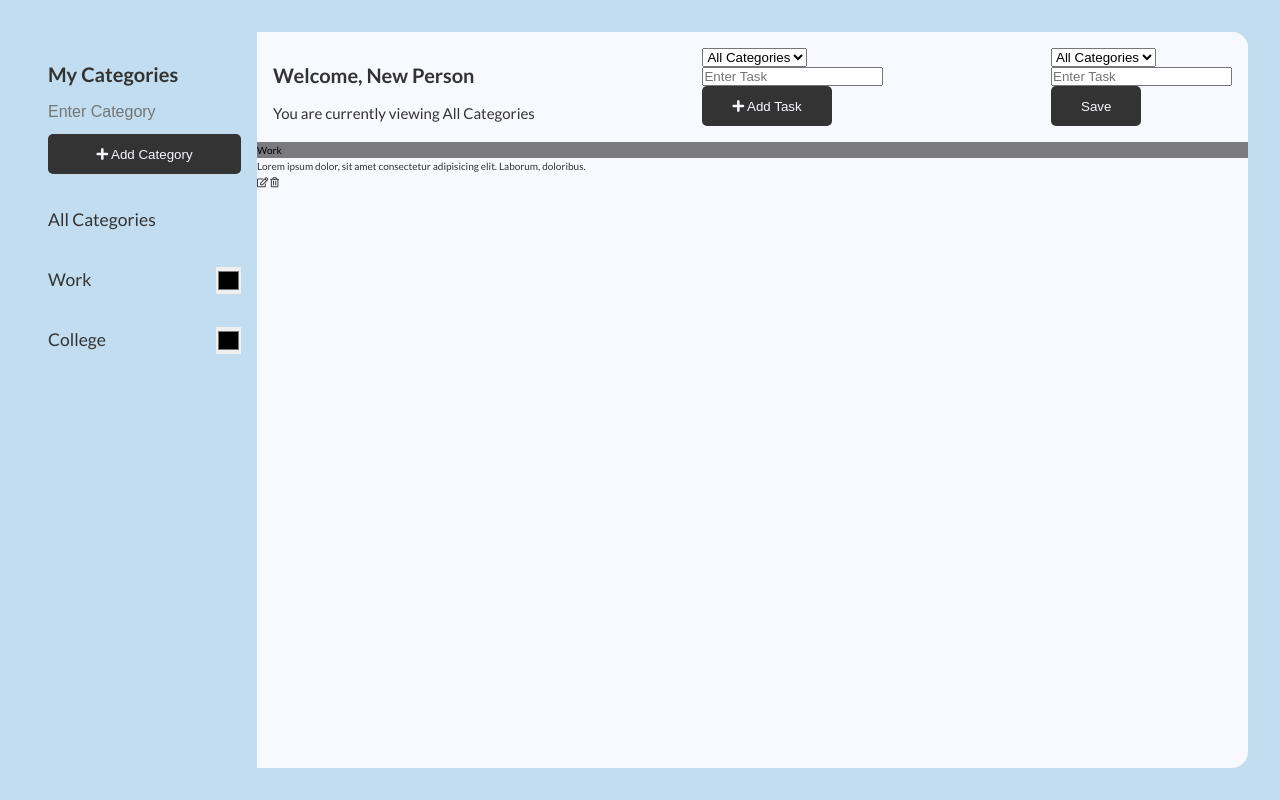
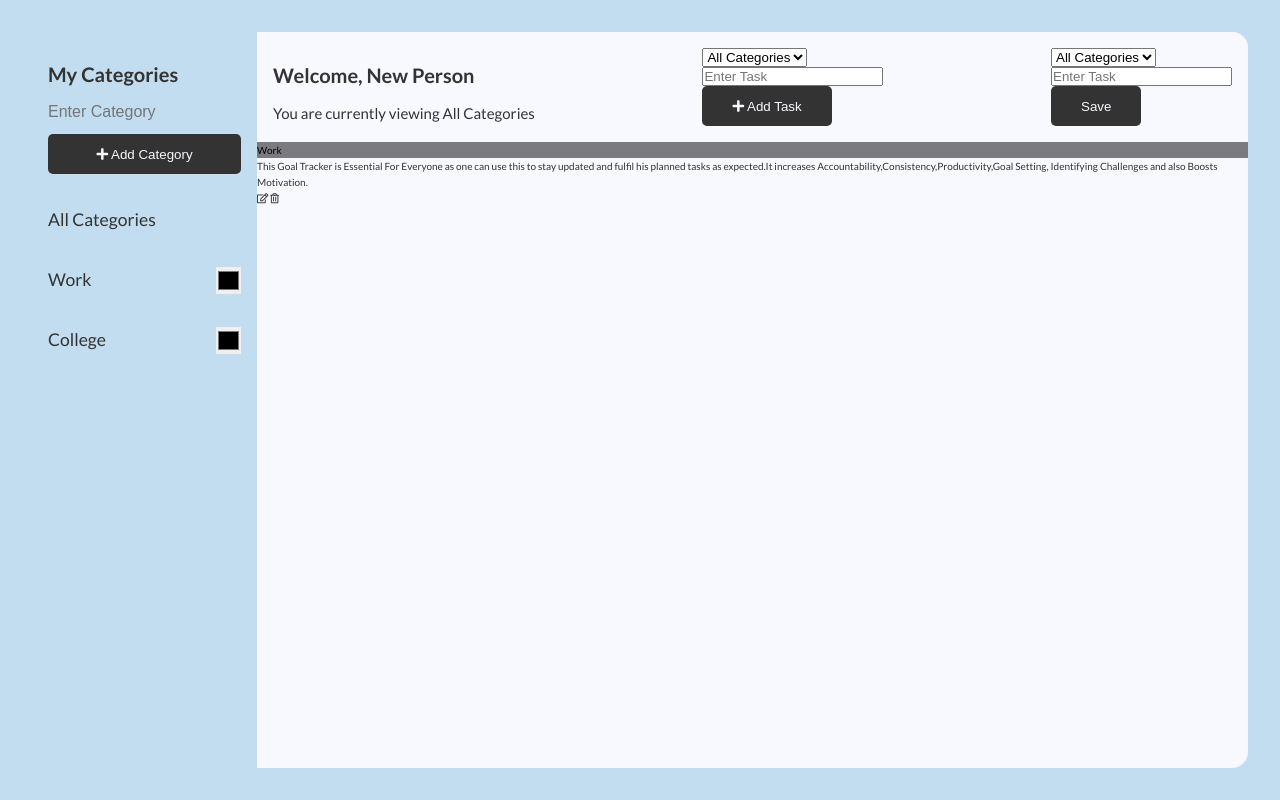
Before and after one commit to Arghyajit12/DailyGoalTracker, a plain HTML site: page index.html in a window 1280 px wide. Drawn offline with Linux system fonts and the light colour scheme.

Commit message:
Update index.html

```diff
--- a/index.html
+++ b/index.html
@@ -49,7 +49,7 @@
                     <div class="currently-viewing" data-currently-viewing>You are currently viewing All Categories</div>
                 </div>
 
-                <!-- Create Todo Form -->
+                <!-- Create  Form -->
                 <form class="create-task-form" data-new-task-form>
                     <div class="form-control">
                         <select data-new-task-select required>
@@ -85,7 +85,8 @@
                         Work
                     </div>
                     <p class="task-description">
-                        Lorem ipsum dolor, sit amet consectetur adipisicing elit. Laborum, doloribus.
+                        This Goal Tracker is Essential For Everyone as one can use this to stay updated and fulfil his planned tasks as expected.It increases Accountability,Consistency,Productivity,Goal Setting,
+Identifying Challenges and also Boosts Motivation.
                     </p>
                     <div class="task-actions">
                         <i class="far fa-edit"></i>
```
